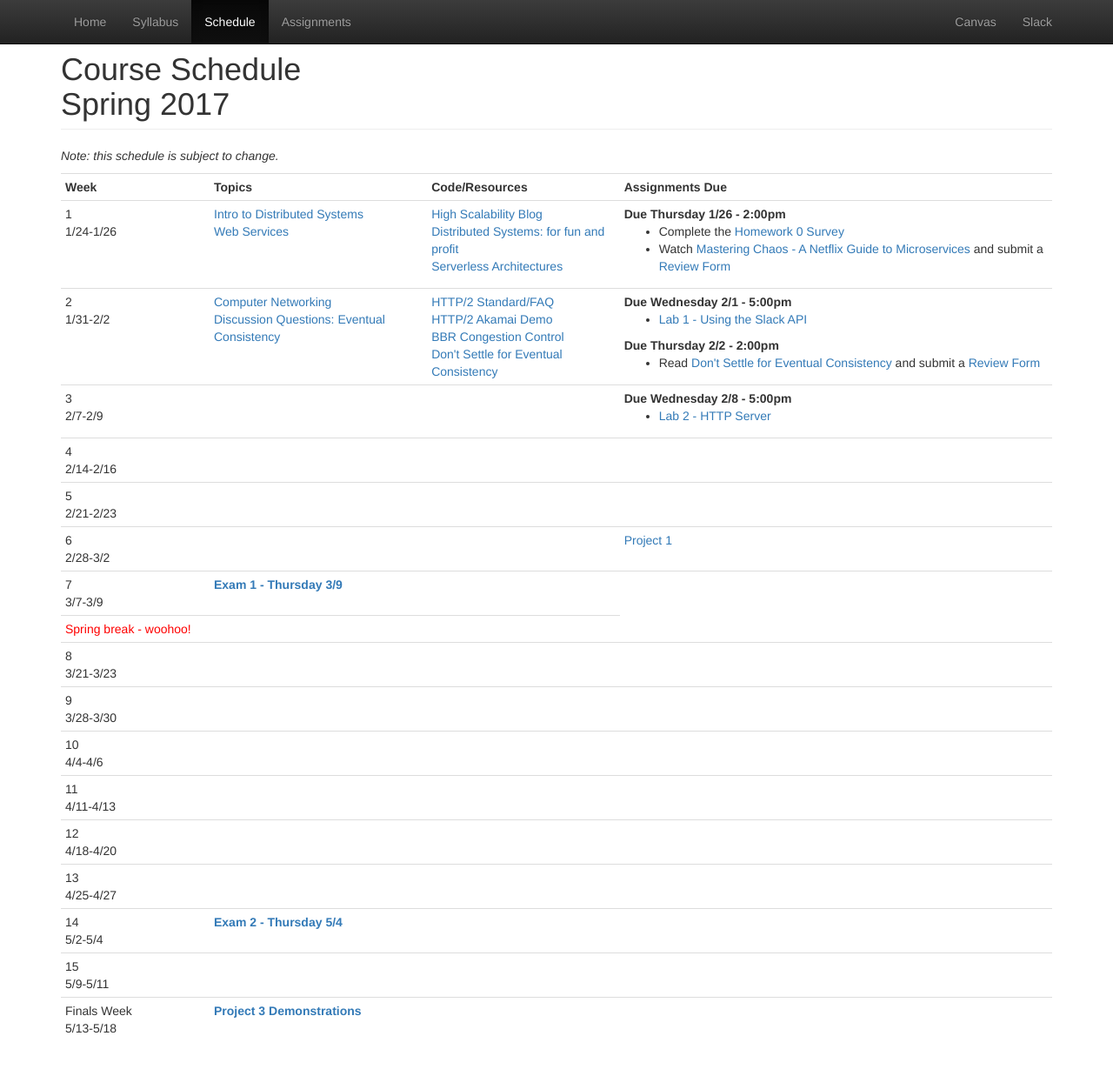
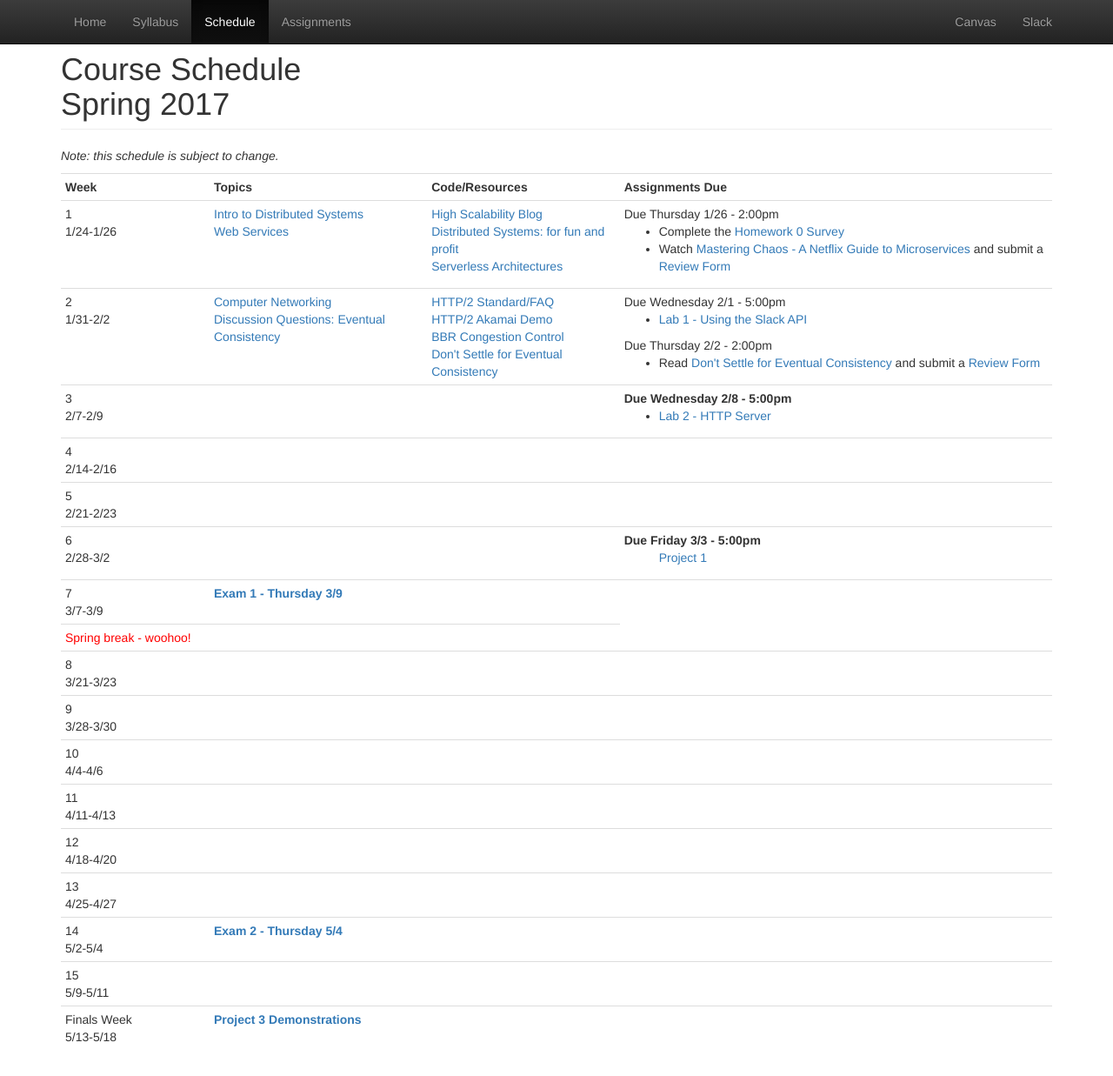
Before and after one commit to CS682-S17/cs682-s17.github.io, a Jekyll site: the page built from schedule.html, in a window 1280 px wide and 1247 px high. Shown: the top 1237 px of the window at 87% size. Built offline with Jekyll 4.4.1, drawn with Linux system fonts in a browser that asks for light colours.

```diff
--- a/schedule.html
+++ b/schedule.html
@@ -27,7 +27,7 @@ title: Schedule
 				<a href="https://martinfowler.com/articles/serverless.html">Serverless Architectures</a>
 			</td>
 			<td>
-				<strong>Due Thursday 1/26 - 2:00pm</strong>
+				Due Thursday 1/26 - 2:00pm
 				<ul>
 					<li>Complete the <a href="https://goo.gl/forms/cMYZnJ2HgeXQFZRF2">Homework 0 Survey</a></li>
 					<li>Watch <a href="https://www.infoq.com/presentations/netflix-chaos-microservices">Mastering Chaos - A Netflix Guide to Microservices</a> and submit a <a href="https://goo.gl/forms/sXhvSP3vfQK1uqn02">Review Form</a></li>
@@ -47,11 +47,11 @@ title: Schedule
 				<a href="http://queue.acm.org/detail.cfm?id=2610533">Don't Settle for Eventual Consistency</a><br/>
 			</td>
 			<td>
-				<strong>Due Wednesday 2/1 - 5:00pm</strong>
+				Due Wednesday 2/1 - 5:00pm
 				<ul>
 					<li><a href="https://github.com/CS682-S17/assignments/wiki/Lab-1">Lab 1 - Using the Slack API</a></li>
 				</ul>
-				<strong>Due Thursday 2/2 - 2:00pm</strong>
+				Due Thursday 2/2 - 2:00pm
 				<ul>
 					<li>Read <a href="http://queue.acm.org/detail.cfm?id=2610533">Don't Settle for Eventual Consistency</a> and submit a <a href="https://goo.gl/forms/V2wqhLzXM0WRfRmz2">Review Form</a></li>
 				</ul>
@@ -64,7 +64,7 @@ title: Schedule
 			<td>
 			</td>
 			<td>
-			<strong>Due Wednesday 2/8 - 5:00pm</strong>
+				<strong>Due Wednesday 2/8 - 5:00pm</strong>
 				<ul>
 					<li><a href="https://github.com/CS682-S17/assignments/wiki/Lab-2">Lab 2 - HTTP Server</a></li>
 				</ul>
@@ -93,7 +93,10 @@ title: Schedule
 			<td>
 			</td>
 			<td>
-				<a href="https://github.com/CS682-S17/assignments/wiki/Project-1">Project 1</a><br/>
+				<strong>Due Friday 3/3 - 5:00pm</strong>
+				<ul>
+					<a href="https://github.com/CS682-S17/assignments/wiki/Project-1">Project 1</a><br/>
+				</ul>
 			</td>
 		</tr>
 		<tr>
```
